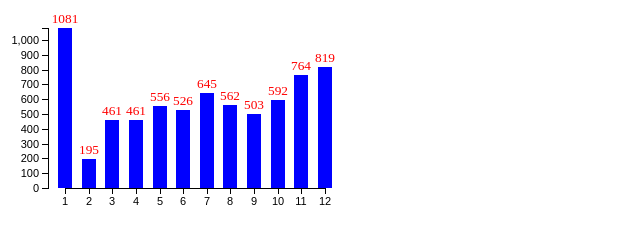
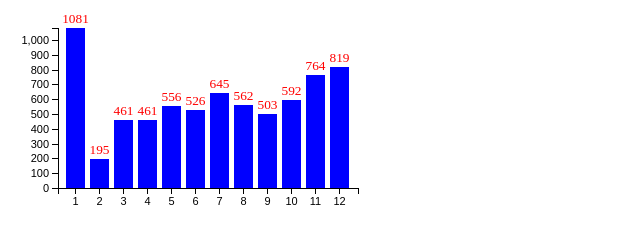
Before and after one commit to perillaroc/perillaroc-visual-study-project, a plain HTML site: page blog-analytics/index.html in a window 1280 px wide. Shown: the whole page, without its empty margins (0-640 px from the left). Drawn offline with Linux system fonts and the light colour scheme.

Commit message:
使用序号比例尺ordinal

```diff
--- a/blog-analytics/index.html
+++ b/blog-analytics/index.html
@@ -36,9 +36,9 @@
     var left_padding = 50;
     var right_padding = 50;
 
-    var x_scale = d3.scale.linear()
-            .domain([1,12])
-            .rangeRound([left_padding,w-right_padding-padding*2]);
+    var x_scale = d3.scale.ordinal()
+            .domain(d3.range(1, visits_by_month.length+1))
+            .rangeRoundBands([left_padding,w-right_padding], 0.2);
 
     var y_scale = d3.scale.linear()
             .domain([0,
@@ -66,13 +66,13 @@
                 .enter()
                 .append("rect")
                 .attr({
-                    x: function(d){
-                        return x_scale(d.month);
+                    x: function(d,i){
+                        return x_scale(i+1);
                     },
                     y: function(d){
                         return y_scale(d.visits);
                     },
-                    width: width,
+                    width: x_scale.rangeBand(),
                     height: function(d){
                         return h - y_scale(d.visits) - padding;
                     },
@@ -86,8 +86,8 @@
                     return d.visits;
                 })
                 .attr({
-                    x: function(d){
-                        return x_scale(d.month)+width/2;
+                    x: function(d, i){
+                        return x_scale(i+1)+x_scale.rangeBand()/2;
                     },
                     y: function(d){
                         return y_scale(d.visits) - 5;
@@ -98,11 +98,11 @@
                 });
         svg.append("g")
                 .attr("class", "axis")
-                .attr("transform", "translate("+(width/2)+","+ (h-padding) +")")
+                .attr("transform", "translate(0,"+ (h-padding) +")")
                 .call(x_axis);
         svg.append("g")
                 .attr("class","axis")
-                .attr("transform","translate("+padding*2+",0)")
+                .attr("transform","translate("+left_padding+",0)")
                 .call(y_axis);
     });
 </script>
```
